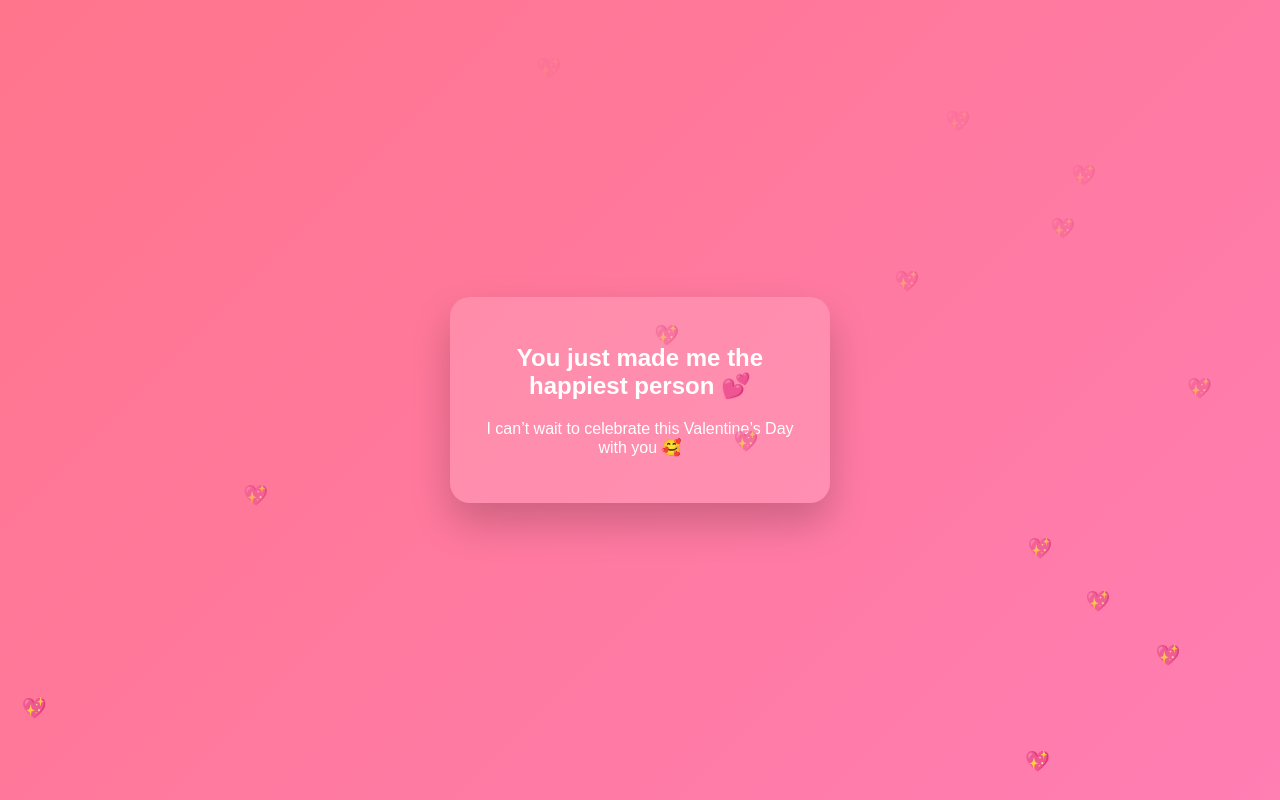
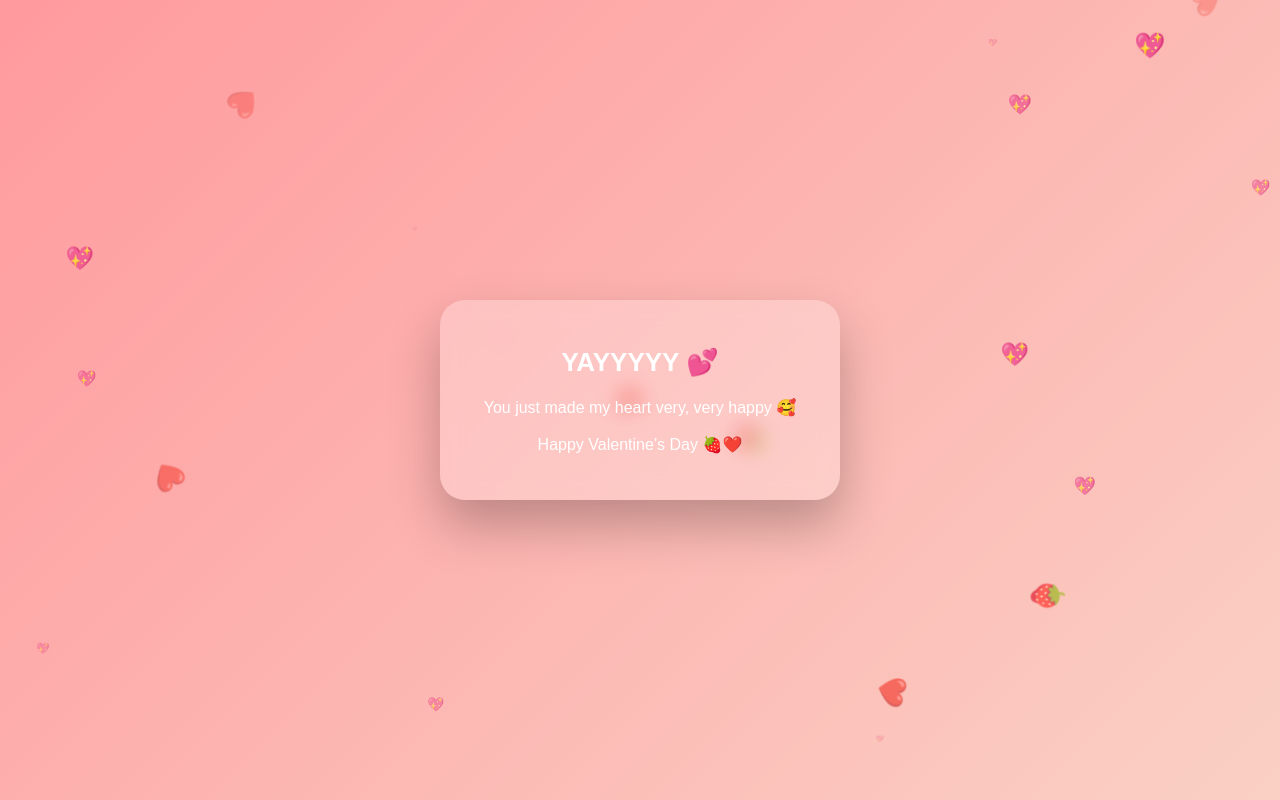
Before and after one commit to Devaansh07/My-valentine, a plain HTML site: page index.html in a window 1280 px wide. Both pictures are taken after a click on the button "Yes 💖". Shown: the top 800 px of the page. Drawn offline with Linux system fonts and the light colour scheme.

Commit message:
Update index.html

```diff
--- a/index.html
+++ b/index.html
@@ -9,38 +9,45 @@
   body {
     margin: 0;
     height: 100vh;
+    font-family: 'Poppins', sans-serif;
+    background: linear-gradient(135deg, #ff9a9e, #fad0c4);
+    overflow: hidden;
     display: flex;
     justify-content: center;
     align-items: center;
-      font-family: 'Poppins', sans-serif;
-      background: linear-gradient(135deg, #ff758c, #ff7eb3);
-      overflow: hidden;
-      color: white;
     text-align: center;
   }
 
   .card {
-      background: rgba(255, 255, 255, 0.15);
+    background: rgba(255, 255, 255, 0.25);
+    backdrop-filter: blur(10px);
     padding: 30px;
-      border-radius: 20px;
-      box-shadow: 0 20px 40px rgba(0,0,0,0.2);
-      max-width: 320px;
+    border-radius: 25px;
+    box-shadow: 0 25px 50px rgba(0,0,0,0.25);
+    max-width: 340px;
     width: 90%;
+    z-index: 10;
   }
 
   h1 {
+    font-size: 26px;
     margin-bottom: 20px;
-      font-size: 24px;
+    color: #fff;
+  }
+
+  p {
+    color: white;
+    font-size: 16px;
   }
 
   button {
-      padding: 12px 22px;
+    padding: 14px 26px;
     font-size: 16px;
     border-radius: 30px;
     border: none;
     cursor: pointer;
     margin: 10px;
-      transition: 0.3s;
+    transition: 0.3s ease;
   }
 
   #yes {
@@ -50,7 +57,7 @@
   }
 
   #yes:hover {
-      transform: scale(1.1);
+    transform: scale(1.15);
   }
 
   #no {
@@ -63,15 +70,36 @@
     display: none;
   }
 
+  /* Floating stickers */
+  .sticker {
+    position: absolute;
+    font-size: 26px;
+    animation: floatUp 6s linear infinite;
+    opacity: 0.9;
+  }
+
+  @keyframes floatUp {
+    0% {
+      transform: translateY(100vh) rotate(0deg);
+      opacity: 1;
+    }
+    100% {
+      transform: translateY(-120vh) rotate(360deg);
+      opacity: 0;
+    }
+  }
+
+  /* Hearts on yes */
   .heart {
     position: absolute;
-      font-size: 20px;
-      animation: float 3s linear infinite;
+    font-size: 22px;
+    animation: pop 3s linear infinite;
   }
 
-    @keyframes float {
-      0% { transform: translateY(0); opacity: 1; }
-      100% { transform: translateY(-100vh); opacity: 0; }
+  @keyframes pop {
+    0% { transform: scale(0); opacity: 0; }
+    50% { transform: scale(1.2); opacity: 1; }
+    100% { transform: scale(0); opacity: 0; }
   }
 </style>
 </head>
@@ -80,43 +108,62 @@
 
 <div class="card" id="questionCard">
   <h1>Will you be my Valentine? ❤️</h1>
-    <button id="yes" onclick="sayYes()">Yes 💖</button>
-    <button id="no" onmouseover="moveNo()">No 😅</button>
+  <button id="yes" onclick="yesClicked()">Yes 💖</button>
+  <button id="no">No 😅</button>
 </div>
 
 <div class="card hidden" id="yesCard">
-    <h1>You just made me the happiest person 💕</h1>
-    <p>I can’t wait to celebrate this Valentine’s Day with you 🥰</p>
+  <h1>YAYYYYY 💕</h1>
+  <p>You just made my heart very, very happy 🥰<br><br>
+  Happy Valentine’s Day 🍓❤️</p>
 </div>
 
 <script>
   const noBtn = document.getElementById("no");
 
   function moveNo() {
-    const x = Math.random() * (window.innerWidth - 100);
-    const y = Math.random() * (window.innerHeight - 50);
+    const padding = 20;
+    const x = Math.random() * (window.innerWidth - noBtn.offsetWidth - padding);
+    const y = Math.random() * (window.innerHeight - noBtn.offsetHeight - padding);
     noBtn.style.left = x + "px";
     noBtn.style.top = y + "px";
   }
 
-  function sayYes() {
+  // Make NO button impossible to click
+  ["mouseover", "mousedown", "touchstart", "click"].forEach(event => {
+    noBtn.addEventListener(event, moveNo);
+  });
+
+  function yesClicked() {
     document.getElementById("questionCard").classList.add("hidden");
     document.getElementById("yesCard").classList.remove("hidden");
-    startConfetti();
+    launchHearts();
   }
 
-  function startConfetti() {
+  function launchHearts() {
     setInterval(() => {
       const heart = document.createElement("div");
-      heart.classList.add("heart");
+      heart.className = "heart";
       heart.innerHTML = "💖";
       heart.style.left = Math.random() * window.innerWidth + "px";
-      heart.style.bottom = "0px";
+      heart.style.top = Math.random() * window.innerHeight + "px";
       document.body.appendChild(heart);
 
       setTimeout(() => heart.remove(), 3000);
     }, 200);
   }
+
+  // Floating strawberry stickers
+  setInterval(() => {
+    const sticker = document.createElement("div");
+    sticker.className = "sticker";
+    sticker.innerHTML = Math.random() > 0.5 ? "🍓" : "❤️";
+    sticker.style.left = Math.random() * window.innerWidth + "px";
+    sticker.style.animationDuration = (4 + Math.random() * 4) + "s";
+    document.body.appendChild(sticker);
+
+    setTimeout(() => sticker.remove(), 7000);
+  }, 400);
 </script>
 
 </body>
```
Lines whose indentation alone changed are shown as unchanged.
